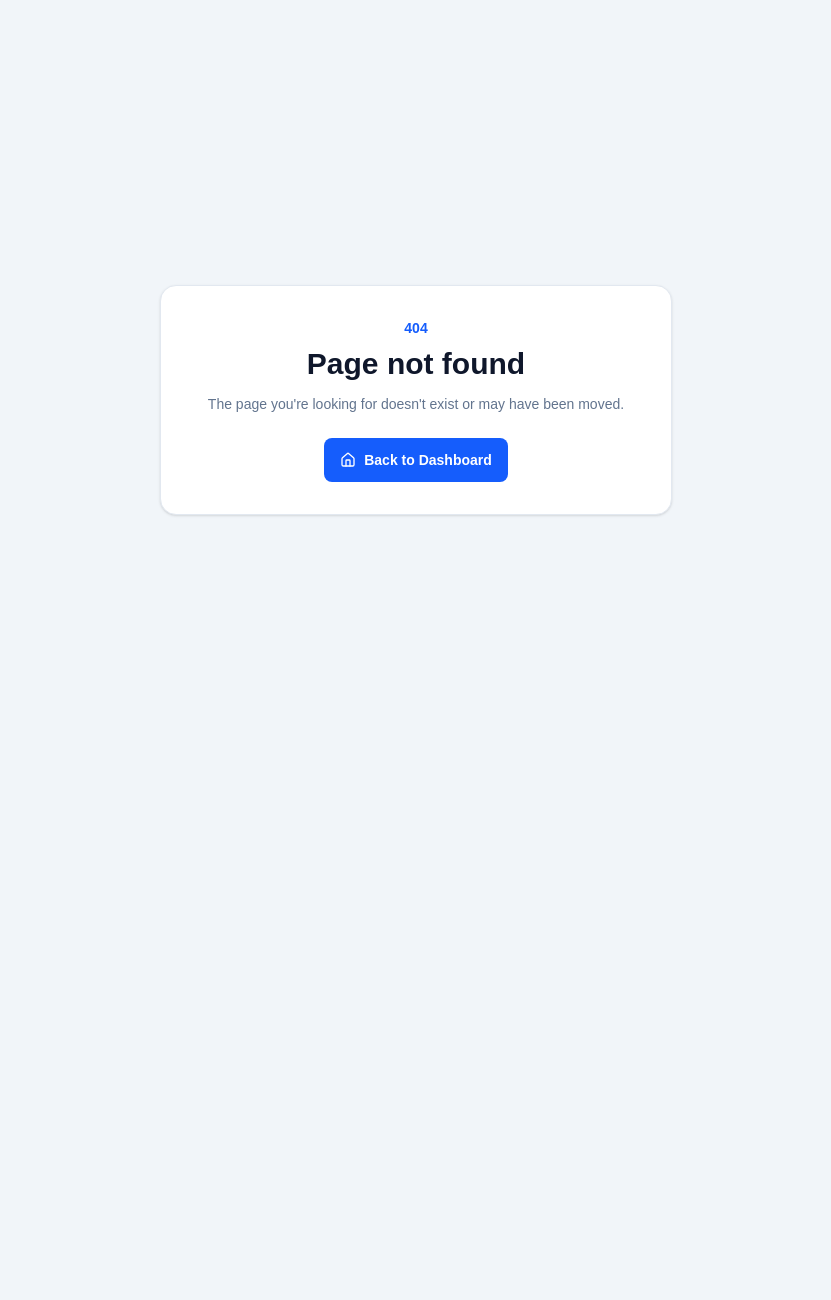
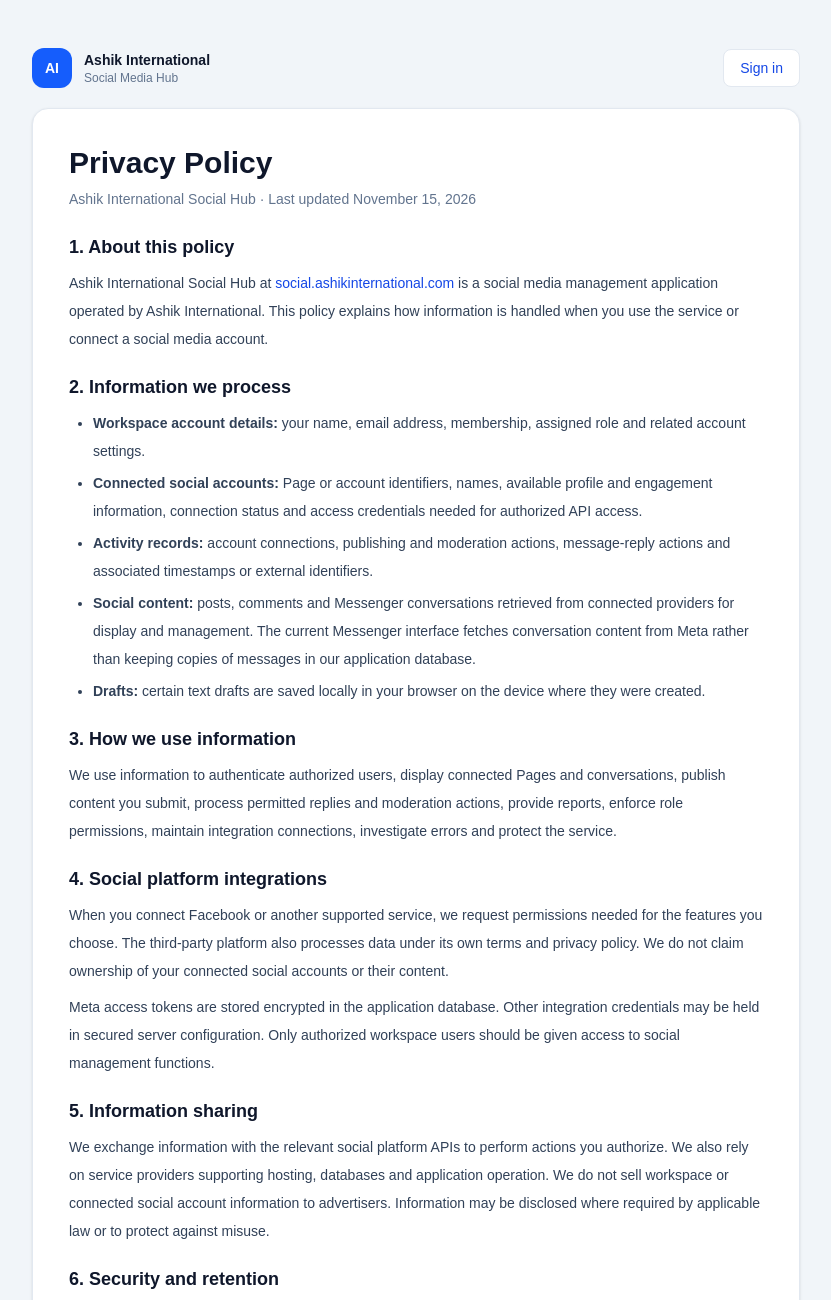
Before and after one commit to elias1435/social-media-hub, a Next.js app: page /privacy-policy in a window 1280 px wide. Before the commit this address had no page. Shown: the top 1300 px of the page, without its empty margins (224-1055 px from the left). Before the commit the page ends 800 px from the top, so only its background shows below. Built offline with nearby package versions, Linux system fonts and the light colour scheme.

Commit message:
Add public Meta-review legal pages

```diff
--- /dev/null
+++ b/app/privacy-policy/page.tsx
@@ -0,0 +1,60 @@
+import type { Metadata } from "next";
+import LegalPageLayout, { contactEmail } from "@/components/legal/LegalPageLayout";
+import Link from "next/link";
+
+export const metadata: Metadata = {
+  title: "Privacy Policy | Ashik International Social Hub",
+  description: "How Ashik International Social Hub collects, uses and handles workspace and connected social account information.",
+};
+
+export default function PrivacyPolicyPage() {
+  return (
+    <LegalPageLayout title="Privacy Policy" subtitle="Ashik International Social Hub · Last updated November 15, 2026">
+      <section>
+        <h2>1. About this policy</h2>
+        <p>Ashik International Social Hub at <a href="https://social.ashikinternational.com/">social.ashikinternational.com</a> is a social media management application operated by Ashik International. This policy explains how information is handled when you use the service or connect a social media account.</p>
+      </section>
+      <section>
+        <h2>2. Information we process</h2>
+        <ul>
+          <li><strong>Workspace account details:</strong> your name, email address, membership, assigned role and related account settings.</li>
+          <li><strong>Connected social accounts:</strong> Page or account identifiers, names, available profile and engagement information, connection status and access credentials needed for authorized API access.</li>
+          <li><strong>Activity records:</strong> account connections, publishing and moderation actions, message-reply actions and associated timestamps or external identifiers.</li>
+          <li><strong>Social content:</strong> posts, comments and Messenger conversations retrieved from connected providers for display and management. The current Messenger interface fetches conversation content from Meta rather than keeping copies of messages in our application database.</li>
+          <li><strong>Drafts:</strong> certain text drafts are saved locally in your browser on the device where they were created.</li>
+        </ul>
+      </section>
+      <section>
+        <h2>3. How we use information</h2>
+        <p>We use information to authenticate authorized users, display connected Pages and conversations, publish content you submit, process permitted replies and moderation actions, provide reports, enforce role permissions, maintain integration connections, investigate errors and protect the service.</p>
+      </section>
+      <section>
+        <h2>4. Social platform integrations</h2>
+        <p>When you connect Facebook or another supported service, we request permissions needed for the features you choose. The third-party platform also processes data under its own terms and privacy policy. We do not claim ownership of your connected social accounts or their content.</p>
+        <p>Meta access tokens are stored encrypted in the application database. Other integration credentials may be held in secured server configuration. Only authorized workspace users should be given access to social management functions.</p>
+      </section>
+      <section>
+        <h2>5. Information sharing</h2>
+        <p>We exchange information with the relevant social platform APIs to perform actions you authorize. We also rely on service providers supporting hosting, databases and application operation. We do not sell workspace or connected social account information to advertisers. Information may be disclosed where required by applicable law or to protect against misuse.</p>
+      </section>
+      <section>
+        <h2>6. Security and retention</h2>
+        <p>We use authentication, workspace role permissions and encrypted storage for saved Meta credentials. No internet service can guarantee absolute security. We retain workspace details, connection records and activity logs while needed for operation, security or legitimate recordkeeping, subject to applicable deletion requests and legal obligations.</p>
+      </section>
+      <section>
+        <h2>7. Cookies and local storage</h2>
+        <p>The application uses authentication cookies to keep authorized sessions working. Some draft content may be stored in your browser's local storage. You can clear browser storage using your browser settings, but this may sign you out or remove local drafts.</p>
+      </section>
+      <section>
+        <h2>8. Your choices and deletion requests</h2>
+        <p>You can disconnect a connected Facebook Page from its Settings screen. You can also revoke the app from your Facebook business integrations. For workspace account deletion, or removal of associated records, see our <Link href="/data-deletion">Data Deletion Instructions</Link>.</p>
+        <p>You can request access, correction or deletion of applicable personal data by contacting us. We may need to verify your identity and confirm which workspace or Page you represent before acting.</p>
+      </section>
+      <section>
+        <h2>9. Changes and contact</h2>
+        <p>We may update this policy as the application evolves. Changes will be published on this page with a revised update date.</p>
+        <p>For privacy questions or requests, email <a href={`mailto:${contactEmail}`}>{contactEmail}</a>.</p>
+      </section>
+    </LegalPageLayout>
+  );
+}
```
